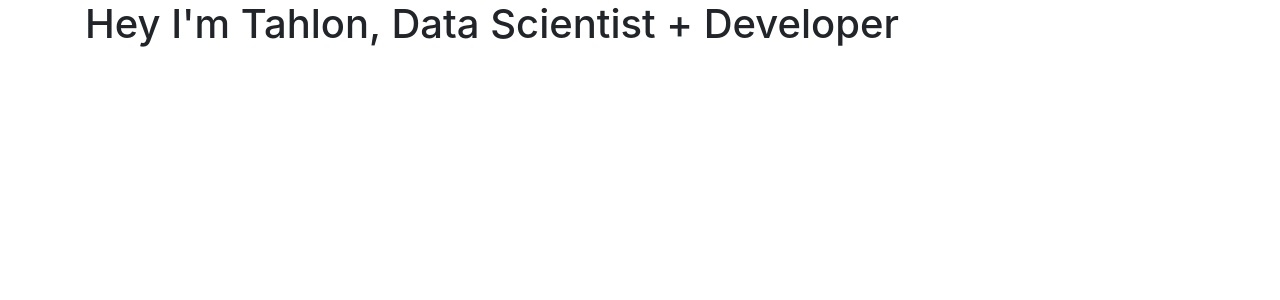
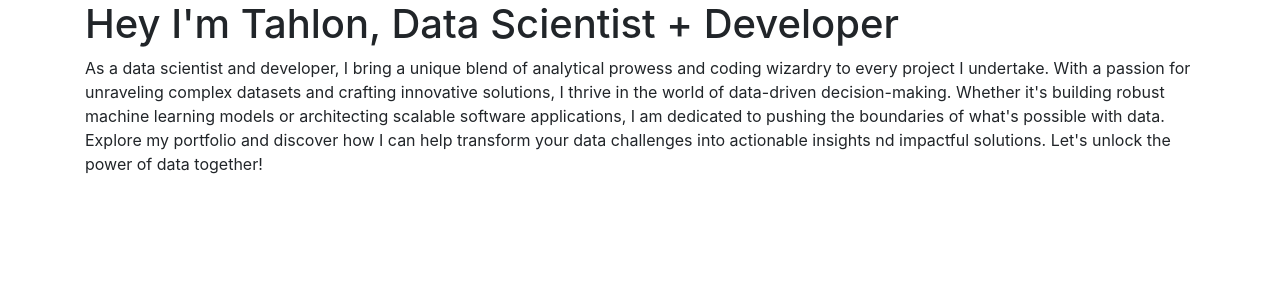
Before and after one commit to TahlonBrahic/Green-Tea-Sensory-Evaluation-With-GANs, a Flask app: page / in a window 1280 px wide. Shown: the part 176-476 px from the top of the page. Run offline with Flask 3, Linux system fonts and the light colour scheme; some libraries are stand-ins or nearby versions.

Commit message:
Add blurb to main page

```diff
--- a/web_app/templates/index.html
+++ b/web_app/templates/index.html
@@ -3,6 +3,13 @@
 {% block content %}
     <h1>{% block title %} Hey I'm Tahlon, Data Scientist + Developer {% endblock %}</h1>
     <p>
-
+        As a data scientist and developer,
+        I bring a unique blend of analytical prowess and coding wizardry to every project I undertake.
+        With a passion for unraveling complex datasets and crafting innovative solutions,
+        I thrive in the world of data-driven decision-making.
+        Whether it's building robust machine learning models or architecting scalable software applications,
+        I am dedicated to pushing the boundaries of what's possible with data.
+        Explore my portfolio and discover how I can help transform your data challenges into actionable insights nd impactful solutions.
+        Let's unlock the power of data together!
     </p>
 {% endblock %}
```
